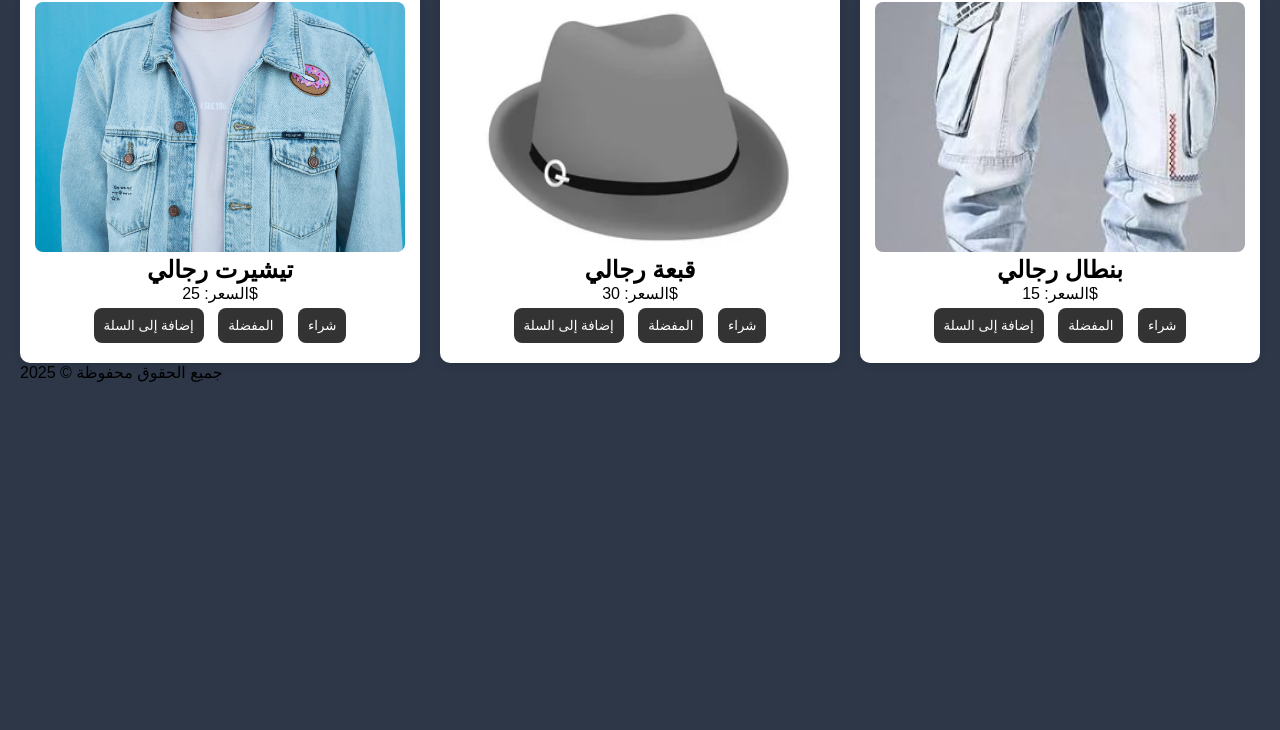
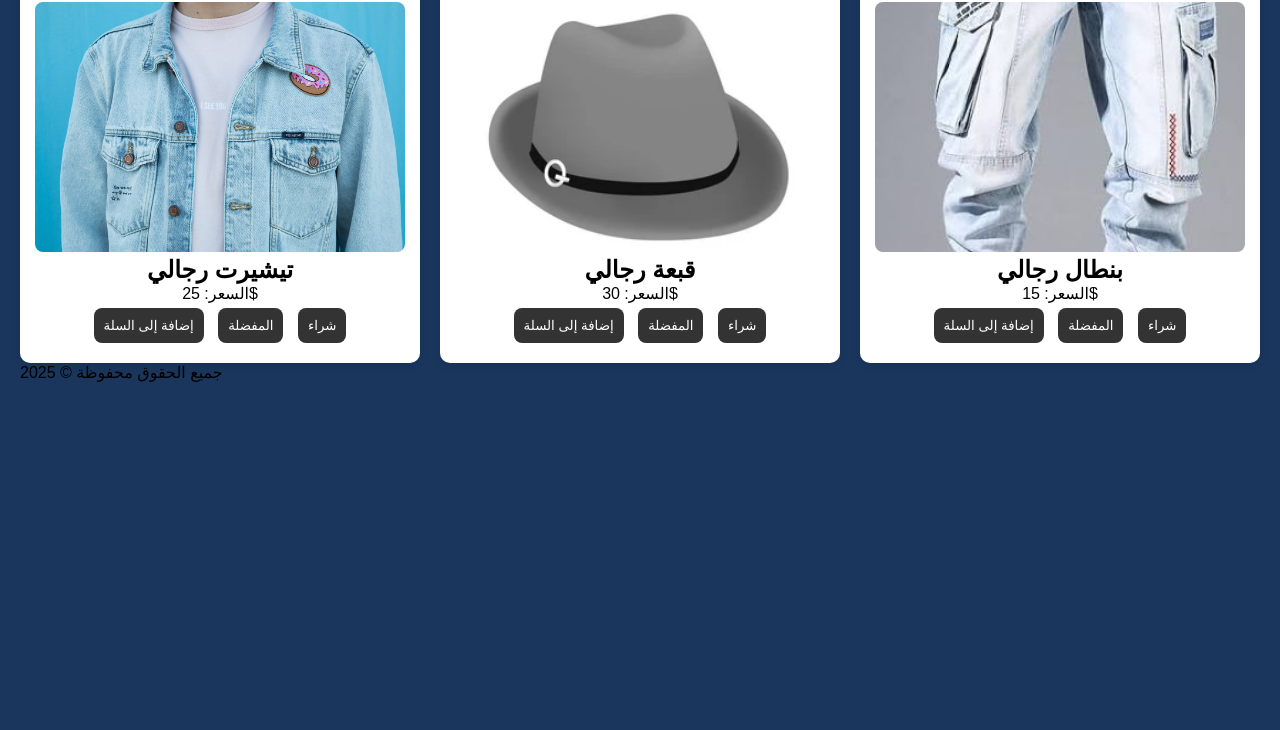
Before and after one commit to Koro990/UrbanFit, a plain HTML site: page index.html in a window 1280 px wide. Shown: the part 70-800 px from the top of the page. Drawn offline with Linux system fonts and the light colour scheme.

Commit message:
Change background color of body

```diff
--- a/style.css
+++ b/style.css
@@ -8,7 +8,7 @@
 
 /* تنسيق الصفحة */
 body {
-  background-color: #2d3748;
+  background-color: #1a365d;
 padding: 20px;
 }
 
```
